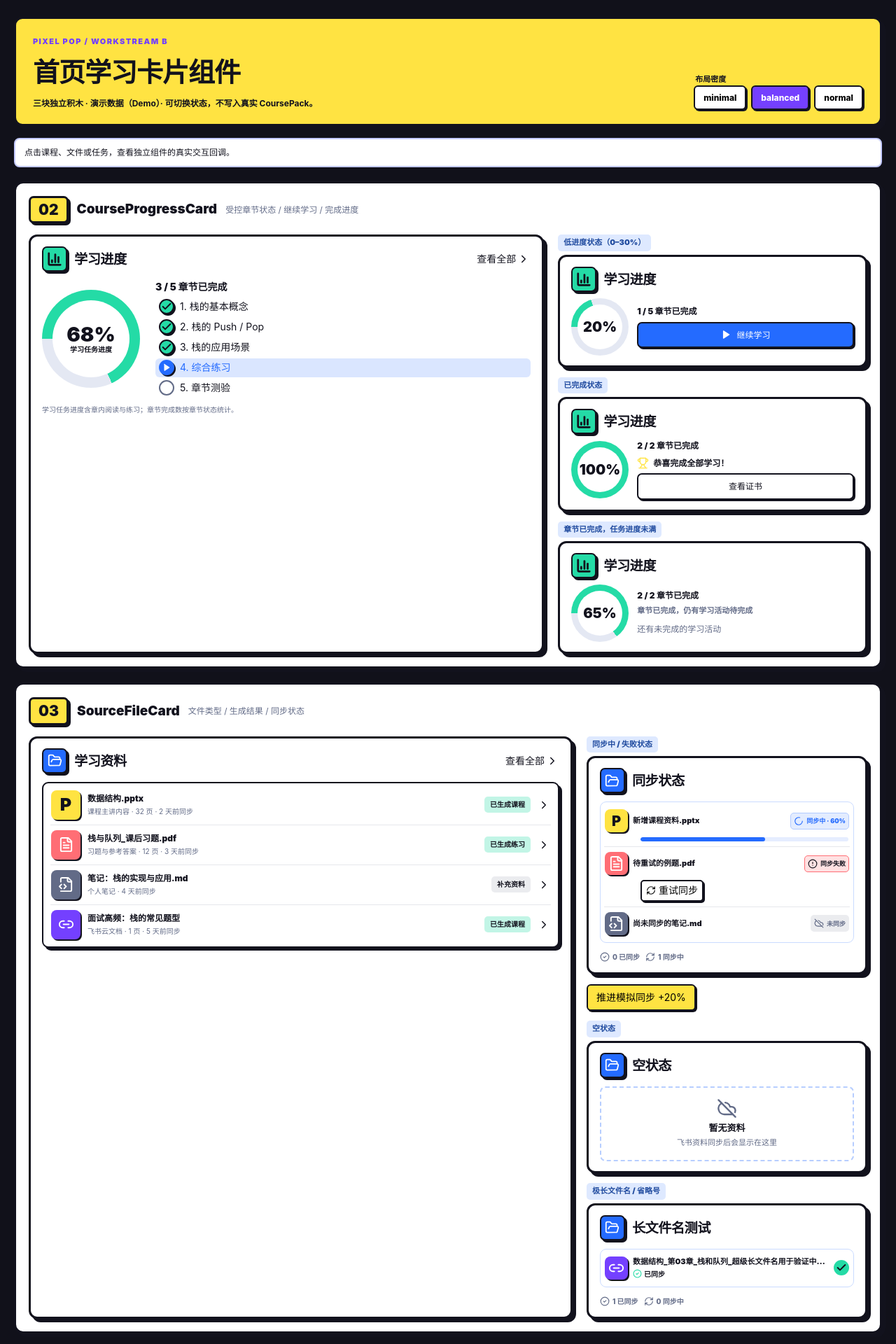
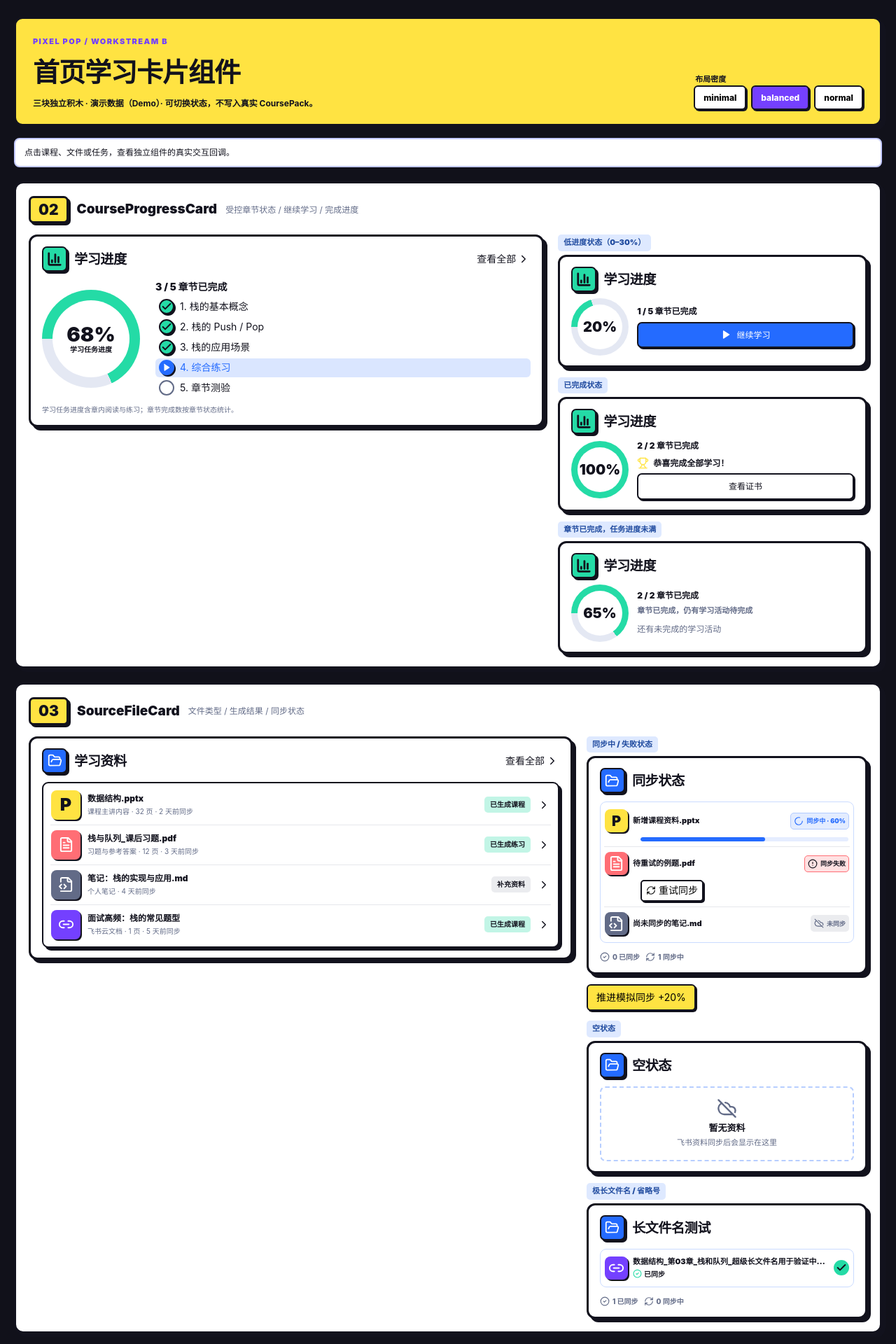
Before and after one commit to colddreamxiaowd/ContinueLeanringWithAI, a Next.js app in the folder web/: page /ui-lab/session-b in a window 1280 px wide. Shown: the top 1920 px of the page at 70% size. Built offline with nearby package versions, Linux system fonts and the light colour scheme.

Commit message:
fix(ui-lab): stop main dashboard cards stretching to height of stacked variant cases

```diff
--- a/web/src/design/pixel-pop/workstreams/dashboard/demo.module.css
+++ b/web/src/design/pixel-pop/workstreams/dashboard/demo.module.css
@@ -18,8 +18,8 @@
   box-shadow:3px 3px 0 var(--pp-ink);border-radius:7px;font-size:21px;font-weight:1000;padding:0 11px}
 .sectionHead h2{margin:0;font-size:19px;font-weight:950}
 .sectionHead p{color:var(--pp-quiet);font-size:12px;margin:0}
-.progressExamples{display:grid;grid-template-columns:minmax(0,1.5fr) minmax(265px,.9fr);gap:20px}
-.sourceExamples{display:grid;grid-template-columns:minmax(0,1.55fr) minmax(255px,.8fr);gap:20px}
+.progressExamples{display:grid;grid-template-columns:minmax(0,1.5fr) minmax(265px,.9fr);gap:20px;align-items:start}
+.sourceExamples{display:grid;grid-template-columns:minmax(0,1.55fr) minmax(255px,.8fr);gap:20px;align-items:start}
 .compactExamples{display:flex;flex-direction:column;gap:14px}
 .variantCase{display:flex;flex-direction:column;gap:5px;min-width:0}
 .variantTag{align-self:start;font-size:11px;font-weight:900;padding:3px 8px;border-radius:5px;
```
